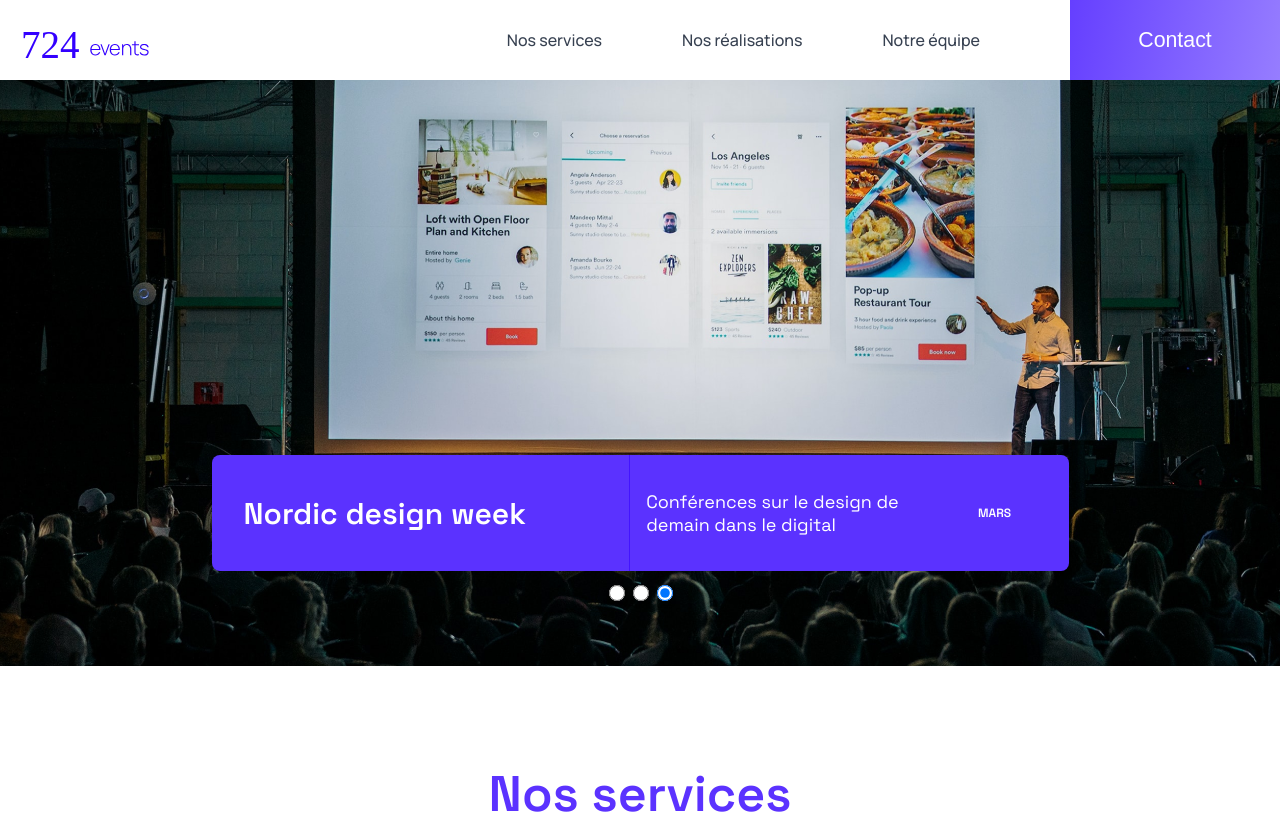
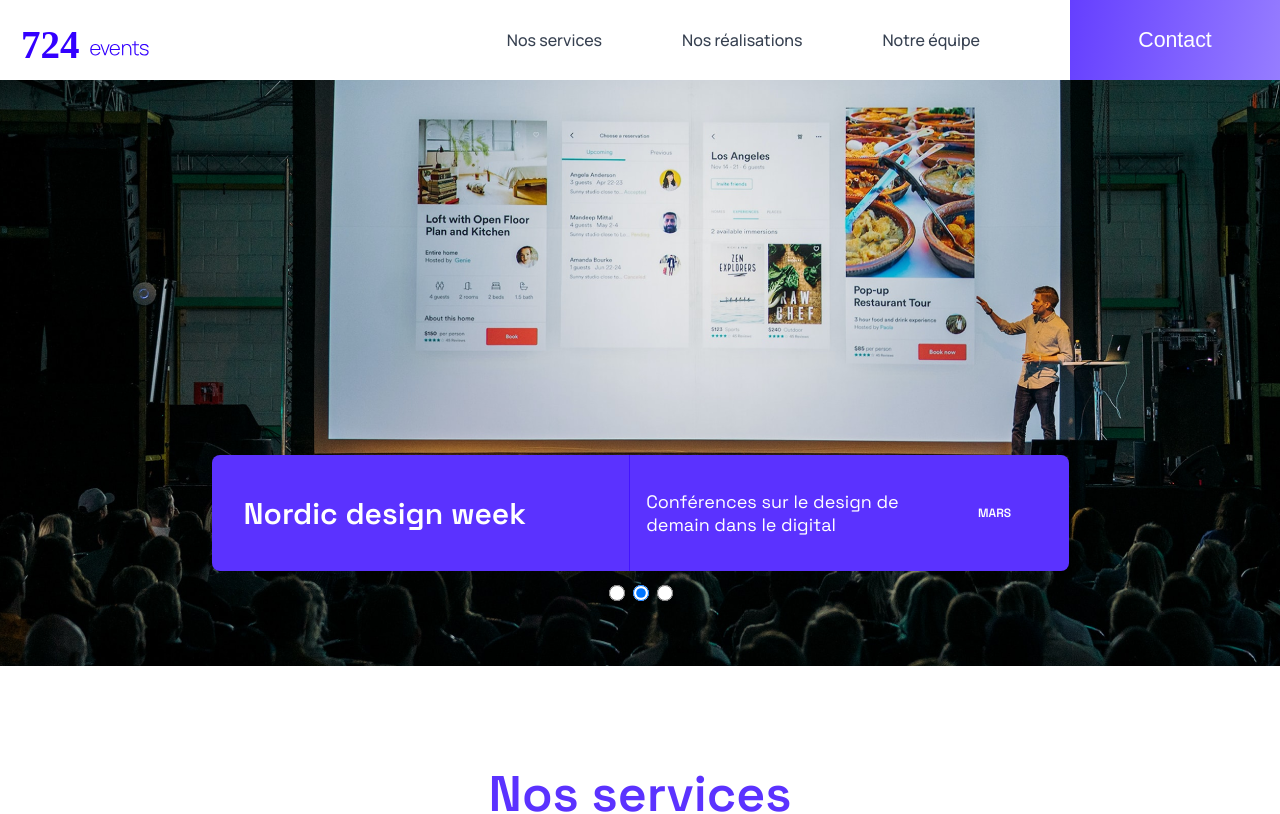
Before and after one commit to garima675/Events724, a React (Create React App) app: page / in a window 1280 px wide. Shown: the top 814 px of the page. Built offline with nearby package versions, Linux system fonts and the light colour scheme.

Commit message:
correction in pagination logic and some other console errors
correction in pagination logic and some other console errors

```diff
--- a/src/components/EventCard/index.js
+++ b/src/components/EventCard/index.js
@@ -9,7 +9,7 @@ const EventCard = ({
   date = new Date(),
   title,
   label,
-  small = false,
+  small,
   ...props
 }) => (
     <div
@@ -40,6 +40,8 @@ EventCard.propTypes = {
 EventCard.defaultProps = {
   imageAlt: "image",
   small: false,
+  title:"title",
+  imageSrc:"imageSource",
 }
 
 export default EventCard;
--- a/src/components/Logo/index.js
+++ b/src/components/Logo/index.js
@@ -17,7 +17,7 @@ const Logo = ({ size }) => (
       <path d="M 108.136 42.27 L 108.136 36.528 C 108.136 35.833 108.065 35.213 107.922 34.668 C 107.786 34.123 107.575 33.66 107.288 33.279 C 107.009 32.897 106.655 32.608 106.226 32.41 C 105.803 32.213 105.303 32.114 104.724 32.114 C 104.124 32.114 103.603 32.22 103.161 32.431 C 102.725 32.635 102.364 32.925 102.078 33.299 C 101.798 33.674 101.587 34.12 101.444 34.638 C 101.308 35.149 101.24 35.707 101.24 36.313 L 100.31 36.201 C 100.31 35.009 100.511 34.028 100.913 33.258 C 101.321 32.482 101.87 31.91 102.558 31.542 C 103.246 31.167 104.019 30.98 104.877 30.98 C 105.483 30.98 106.025 31.068 106.502 31.246 C 106.985 31.423 107.404 31.675 107.758 32.002 C 108.113 32.322 108.406 32.703 108.637 33.146 C 108.869 33.582 109.039 34.062 109.148 34.587 C 109.264 35.111 109.322 35.659 109.322 36.232 L 109.322 42.27 L 108.136 42.27 Z M 100.055 42.27 L 100.055 31.235 L 101.127 31.235 L 101.127 33.718 L 101.24 33.718 L 101.24 42.27 L 100.055 42.27 Z" fill="url(#paint3_linear_56_57)"/>
       <path d="M 117.005 42.27 C 116.419 42.399 115.841 42.447 115.268 42.413 C 114.696 42.386 114.185 42.26 113.736 42.035 C 113.293 41.803 112.959 41.449 112.734 40.972 C 112.551 40.584 112.448 40.193 112.428 39.797 C 112.407 39.402 112.397 38.949 112.397 38.439 L 112.397 28.17 L 113.582 28.17 L 113.582 38.418 C 113.582 38.881 113.586 39.266 113.593 39.573 C 113.606 39.872 113.678 40.148 113.807 40.4 C 114.052 40.87 114.441 41.156 114.972 41.259 C 115.503 41.354 116.181 41.337 117.005 41.207 L 117.005 42.27 Z M 109.925 32.308 L 109.925 31.235 L 117.005 31.235 L 117.005 32.308 L 109.925 32.308 Z" fill="url(#paint4_linear_56_57)"/>
       <path d="M 122.372 42.556 C 121.099 42.556 120.046 42.287 119.215 41.749 C 118.391 41.211 117.88 40.462 117.683 39.501 L 118.888 39.297 C 119.059 39.951 119.46 40.472 120.094 40.86 C 120.727 41.248 121.504 41.442 122.424 41.442 C 123.336 41.442 124.062 41.248 124.6 40.86 C 125.138 40.472 125.407 39.941 125.407 39.266 C 125.407 38.898 125.322 38.599 125.152 38.367 C 124.988 38.129 124.661 37.911 124.171 37.713 C 123.68 37.516 122.951 37.284 121.984 37.018 C 120.962 36.746 120.162 36.473 119.583 36.201 C 119.011 35.928 118.606 35.619 118.367 35.271 C 118.136 34.924 118.02 34.498 118.02 33.994 C 118.02 33.388 118.194 32.856 118.541 32.4 C 118.888 31.937 119.372 31.576 119.992 31.317 C 120.618 31.058 121.341 30.929 122.158 30.929 C 122.975 30.929 123.711 31.065 124.365 31.337 C 125.019 31.603 125.547 31.978 125.949 32.461 C 126.35 32.938 126.582 33.493 126.643 34.127 L 125.438 34.352 C 125.322 33.643 124.964 33.085 124.365 32.676 C 123.765 32.26 123.016 32.049 122.117 32.042 C 121.266 32.029 120.571 32.199 120.033 32.553 C 119.495 32.901 119.225 33.361 119.225 33.933 C 119.225 34.26 119.317 34.539 119.501 34.771 C 119.692 34.995 120.026 35.203 120.503 35.394 C 120.979 35.585 121.654 35.789 122.526 36.007 C 123.588 36.279 124.416 36.559 125.009 36.845 C 125.608 37.131 126.03 37.468 126.275 37.856 C 126.521 38.238 126.643 38.711 126.643 39.276 C 126.643 40.298 126.262 41.102 125.499 41.688 C 124.743 42.267 123.701 42.556 122.372 42.556 Z" fill="url(#paint5_linear_56_57)"/>
-      <text fill="url(#paint5_linear_56_57)" style={{'font-family': 'Kalimati', 'font-size': '39px', 'font-weight': 700, 'white-space': 'pre'}} x="-1.125" y="44.995">724</text>
+      <text fill="url(#paint5_linear_56_57)" style={{'fontFamily': 'Kalimati', 'fontSize': '39px', 'fontWeight': 700, 'whiteSpace': 'pre'}} x="-1.125" y="44.995">724</text>
       <defs>
         <linearGradient
           id="paint0_linear_56_57"
--- a/src/containers/Slider/index.js
+++ b/src/containers/Slider/index.js
@@ -52,14 +52,18 @@ const Slider = () => {
               </div>
             </div>
           </div>
+
           <div className="SlideCard__paginationContainer">
             <div className="SlideCard__pagination">
-              {byDateAsc.map((_, radioIdx) => (
+              {byDateAsc.map((event, radioIdx) => (
                 <input
-                  key={`${event.id}`}
-                  type="radio"
-                  name="radio-button"
-                  checked={idx === radioIdx}
+                key={event.title}
+                // key={`${event.id}`} correction event n'a pas d'id
+                type="radio"
+                name="radio-button"
+                checked={index === radioIdx}
+                // checked={idx === radioIdx} correction idx => index
+                readOnly
                 />
               ))}
             </div>
--- a/src/contexts/DataContext/index.js
+++ b/src/contexts/DataContext/index.js
@@ -11,14 +11,20 @@ const DataContext = createContext({});
 
 export const api = {
   loadData: async () => {
-    const json = await fetch("/events.json");
-    return json.json();
+    try {
+      const json = await fetch("/events.json");
+      return json.json();
+    } catch (error) {
+      console.error("Erreur API:", error)
+      return error;
+    }
   },
 };
 
 export const DataProvider = ({ children }) => {
   const [error, setError] = useState(null);
   const [data, setData] = useState(null);
+
   const getData = useCallback(async () => {
     try {
       setData(await api.loadData());
@@ -26,6 +32,7 @@ export const DataProvider = ({ children }) => {
       setError(err);
     }
   }, []);
+
   useEffect(() => {
     if (data) return;
     getData();
--- a/src/pages/Home/index.js
+++ b/src/pages/Home/index.js
@@ -13,7 +13,10 @@ import Modal from "../../containers/Modal";
 import { useData } from "../../contexts/DataContext";
 
 const Page = () => {
-  const {last} = useData()
+  const { last } = useData()
+
+  console.info(last)
+
   return <>
     <header>
       <Menu />
```
